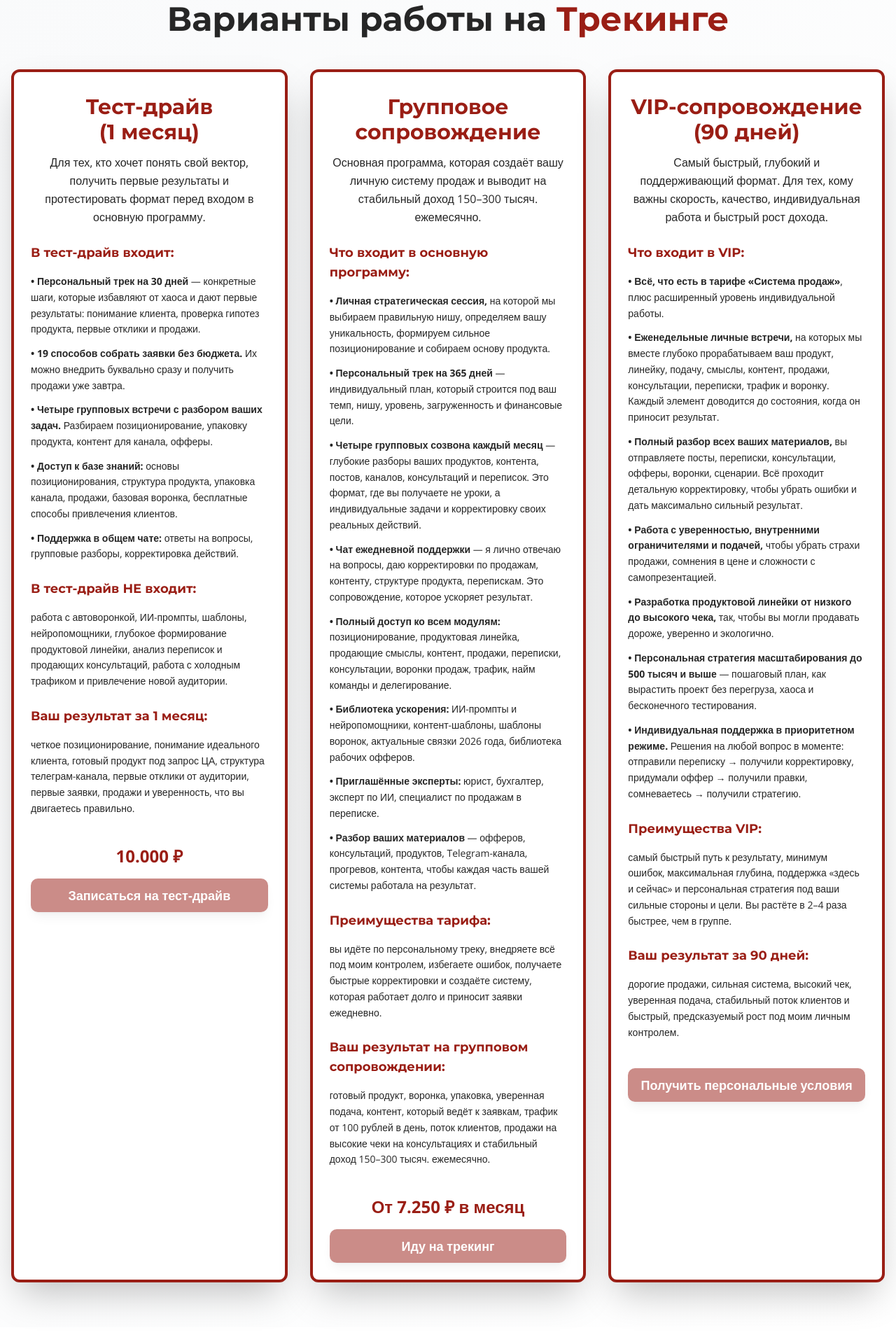
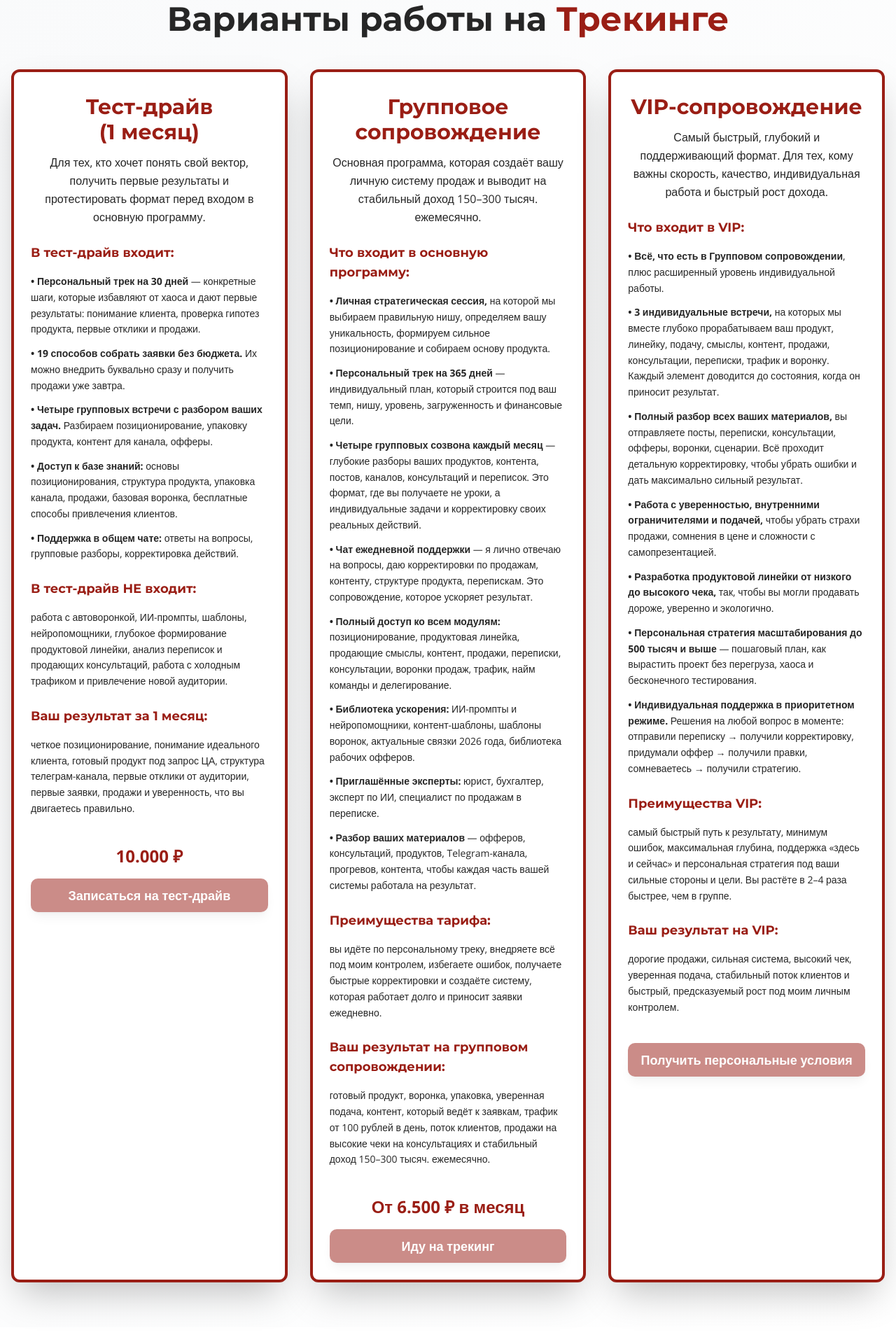
Before and after one commit to pr-poehali-dev/sales-tracking-90-days, a React (Vite) app: page / in a window 1280 px wide. Shown: the part 5720-7640 px from the top of the page at 70% size. Built offline with nearby package versions, Linux system fonts and the light colour scheme.

Commit message:
Обновление цен и тарифов VIP

```diff
--- a/src/pages/Index.tsx
+++ b/src/pages/Index.tsx
@@ -528,7 +528,7 @@ const Index = () => {
 
                 <div className="pt-4 space-y-4">
                   <p className="text-2xl font-bold text-[#9A1E15] text-center">
-                    От 7.250 ₽ в месяц
+                    От 6.500 ₽ в месяц
                   </p>
                   <Button
                     size="lg"
@@ -545,7 +545,7 @@ const Index = () => {
               <CardContent className="pt-8 space-y-6">
                 <div className="text-center space-y-3">
                   <h3 className="text-2xl md:text-3xl font-bold text-[#9A1E15]">
-                    VIP-сопровождение<br />(90 дней)
+                    VIP-сопровождение
                   </h3>
                   <p className="text-base text-foreground leading-relaxed">
                     Самый быстрый, глубокий и поддерживающий формат. Для тех, кому важны скорость, качество, индивидуальная работа и быстрый рост дохода.
@@ -555,8 +555,8 @@ const Index = () => {
                 <div className="space-y-4">
                   <h4 className="font-bold text-lg text-[#9A1E15]">Что входит в VIP:</h4>
                   <ul className="space-y-3 text-sm text-foreground leading-relaxed">
-                    <li><span className="font-bold">• Всё, что есть в тарифе «Система продаж»</span>, плюс расширенный уровень индивидуальной работы.</li>
-                    <li><span className="font-bold">• Еженедельные личные встречи,</span> на которых мы вместе глубоко прорабатываем ваш продукт, линейку, подачу, смыслы, контент, продажи, консультации, переписки, трафик и воронку. Каждый элемент доводится до состояния, когда он приносит результат.</li>
+                    <li><span className="font-bold">• Всё, что есть в Групповом сопровождении</span>, плюс расширенный уровень индивидуальной работы.</li>
+                    <li><span className="font-bold">• 3 индивидуальные встречи,</span> на которых мы вместе глубоко прорабатываем ваш продукт, линейку, подачу, смыслы, контент, продажи, консультации, переписки, трафик и воронку. Каждый элемент доводится до состояния, когда он приносит результат.</li>
                     <li><span className="font-bold">• Полный разбор всех ваших материалов,</span> вы отправляете посты, переписки, консультации, офферы, воронки, сценарии. Всё проходит детальную корректировку, чтобы убрать ошибки и дать максимально сильный результат.</li>
                     <li><span className="font-bold">• Работа с уверенностью, внутренними ограничителями и подачей,</span> чтобы убрать страхи продажи, сомнения в цене и сложности с самопрезентацией.</li>
                     <li><span className="font-bold">• Разработка продуктовой линейки от низкого до высокого чека,</span> так, чтобы вы могли продавать дороже, уверенно и экологично.</li>
@@ -569,7 +569,7 @@ const Index = () => {
                     самый быстрый путь к результату, минимум ошибок, максимальная глубина, поддержка «здесь и сейчас» и персональная стратегия под ваши сильные стороны и цели. Вы растёте в 2–4 раза быстрее, чем в группе.
                   </p>
 
-                  <h4 className="font-bold text-lg text-[#9A1E15] pt-2">Ваш результат за 90 дней:</h4>
+                  <h4 className="font-bold text-lg text-[#9A1E15] pt-2">Ваш результат на VIP:</h4>
                   <p className="text-sm text-foreground leading-relaxed">
                     дорогие продажи, сильная система, высокий чек, уверенная подача, стабильный поток клиентов и быстрый, предсказуемый рост под моим личным контролем.
                   </p>
```
